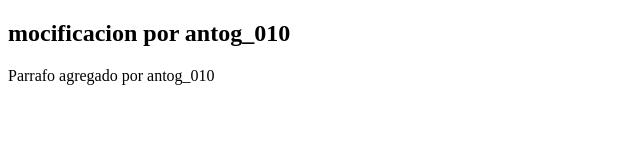
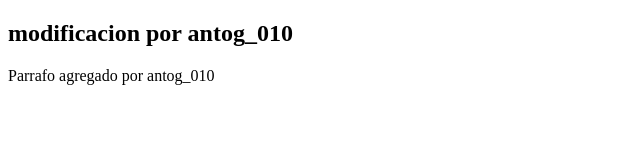
Before and after one commit to antonellagambarte/pruebaproyectogit, a plain HTML site: page about.html in a window 1280 px wide. Shown: the full height of the page, 0-640 px from the left. Drawn offline with Linux system fonts and the light colour scheme.

Commit message:
fix(pruebaproyectogit): correcion sobre titulo en about y contacto

```diff
--- a/about.html
+++ b/about.html
@@ -9,7 +9,7 @@
 </head>
 
 <body>
-    <h2>mocificacion por antog_010</h2>
+    <h2>modificacion por antog_010</h2>
     <p>Parrafo agregado por antog_010</p>
 </body>
 
```
Also changed, not shown: contacto.html (+1 -1 lines).
